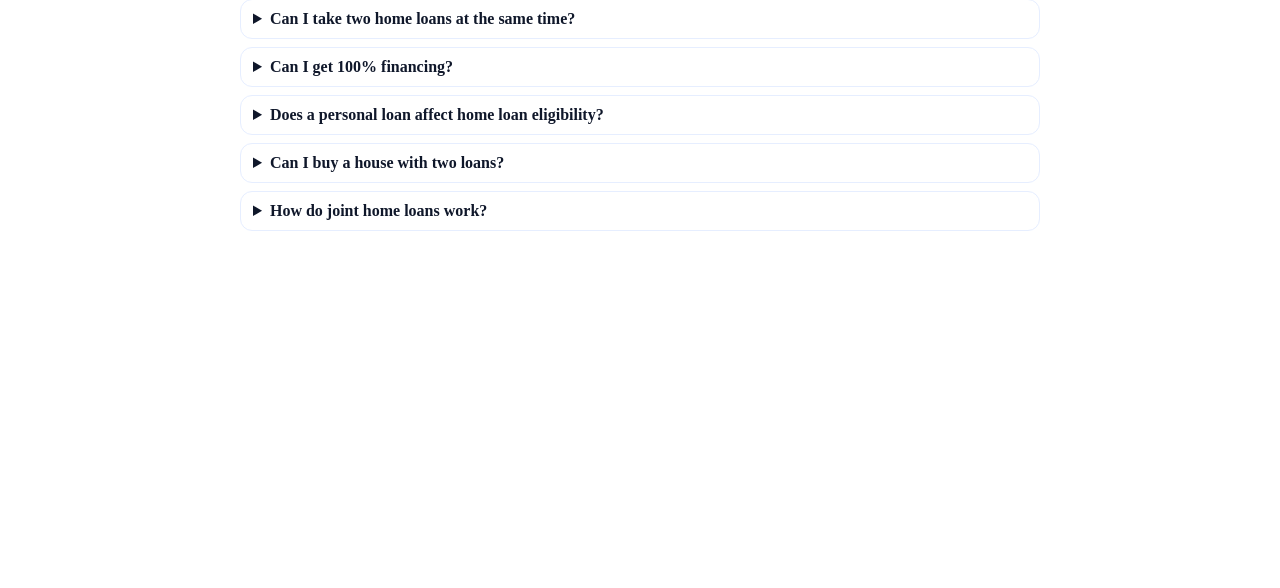
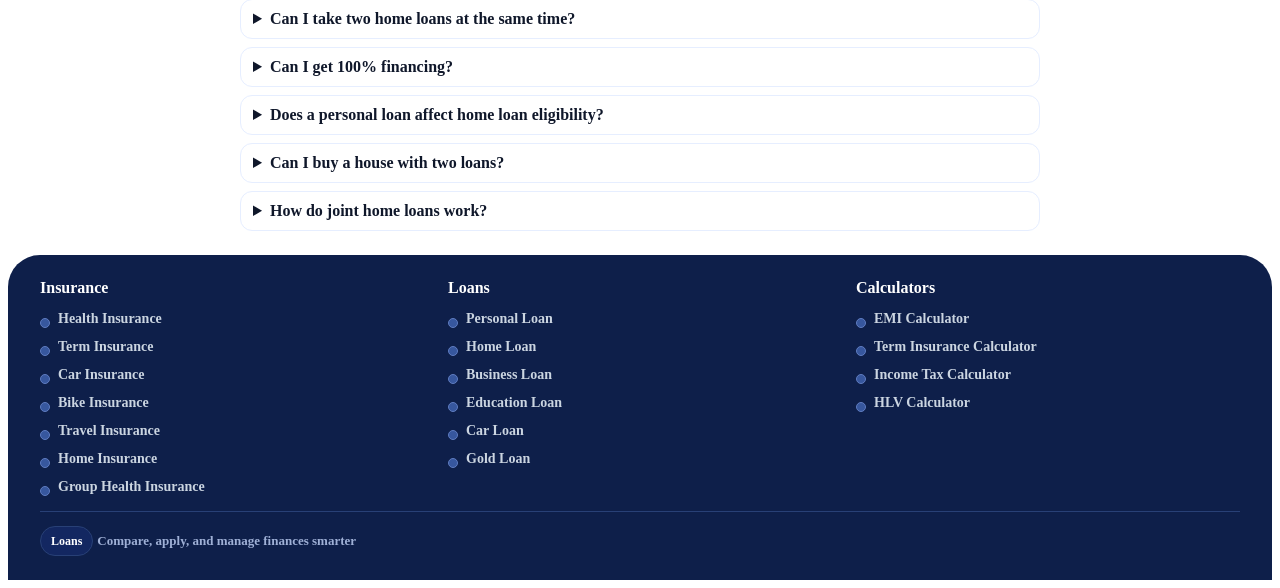
Before and after one commit to Rahul04909/unique-finance, a PHP site: page /loans/home-loan/ in a window 1280 px wide. Shown: the part 4982-5570 px from the top of the page. Before the commit the page ends 5213 px from the top, so only its background shows below. Run offline with PHP 8.4, Linux system fonts and the light colour scheme.

Commit message:
added loans footer

```diff
--- a/loans/business-loans/index.php
+++ b/loans/business-loans/index.php
@@ -213,7 +213,8 @@ if ($_SERVER['REQUEST_METHOD'] === 'POST') {
             <a class="btn" href="#businessLoanForm">Apply Now</a>
           </div>
         </div>
-      </section>
+</section>
+
       <section class="bl-features">
         <div class="card">
           <div class="card-title">Why choose our Business Loans</div>
@@ -287,6 +288,7 @@ if ($_SERVER['REQUEST_METHOD'] === 'POST') {
         </div>
       </section>
     </div>
+     <?php include __DIR__.'/../loans-footer.php'; ?>
   </section>
   <script type="application/ld+json">
   {
--- a/loans/home-loan/index.php
+++ b/loans/home-loan/index.php
@@ -590,5 +590,6 @@ $successMsg = 'Your home loan request has been submitted.';
       </section>
     </div>
   </section>
+  <?php include __DIR__.'/../loans-footer.php'; ?>
 </body>
 </html>
--- /dev/null
+++ b/loans/loans-footer.php
@@ -0,0 +1,63 @@
+<?php
+?>
+<footer class="lf-footer">
+  <div class="lf-container">
+    <div class="lf-top" aria-label="Loans footer navigation">
+      <div class="lf-col">
+        <h3 class="lf-heading">Insurance</h3>
+        <ul class="lf-links">
+          <li><a href="#">Health Insurance</a></li>
+          <li><a href="#">Term Insurance</a></li>
+          <li><a href="#">Car Insurance</a></li>
+          <li><a href="#">Bike Insurance</a></li>
+          <li><a href="#">Travel Insurance</a></li>
+          <li><a href="#">Home Insurance</a></li>
+          <li><a href="#">Group Health Insurance</a></li>
+        </ul>
+      </div>
+      <div class="lf-col">
+        <h3 class="lf-heading">Loans</h3>
+        <ul class="lf-links">
+          <li><a href="#">Personal Loan</a></li>
+          <li><a href="#">Home Loan</a></li>
+          <li><a href="#">Business Loan</a></li>
+          <li><a href="#">Education Loan</a></li>
+          <li><a href="#">Car Loan</a></li>
+          <li><a href="#">Gold Loan</a></li>
+        </ul>
+      </div>
+      <div class="lf-col">
+        <h3 class="lf-heading">Calculators</h3>
+        <ul class="lf-links">
+          <li><a href="#">EMI Calculator</a></li>
+          <li><a href="#">Term Insurance Calculator</a></li>
+          <li><a href="#">Income Tax Calculator</a></li>
+          <li><a href="#">HLV Calculator</a></li>
+        </ul>
+      </div>
+    </div>
+    <div class="lf-bottom">
+      <div class="lf-brand">
+        <span class="lf-badge">Loans</span>
+        <span class="lf-note">Compare, apply, and manage finances smarter</span>
+      </div>
+    </div>
+  </div>
+  <style>
+  .lf-footer{--lf-bg:#0e1f4a;--lf-surface:#132761;--lf-heading:#ffffff;--lf-text:#cbd5e1;--lf-muted:#9fb0d6;--lf-border:#284076;--lf-accent:#2f6fed}
+  .lf-footer{background:var(--lf-bg);color:var(--lf-text);border-radius:32px 32px 0 0;margin-top:24px}
+  .lf-container{max-width:1200px;margin:0 auto;padding:24px 16px}
+  .lf-top{display:grid;grid-template-columns:repeat(3,minmax(0,1fr));gap:24px;padding-bottom:16px;border-bottom:1px solid var(--lf-border)}
+  .lf-heading{margin:0 0 12px 0;color:var(--lf-heading);font-size:16px;font-weight:800}
+  .lf-links{list-style:none;margin:0;padding:0;display:flex;flex-direction:column;gap:10px}
+  .lf-links li{position:relative;padding-left:18px}
+  .lf-links li::before{content:"";position:absolute;left:0;top:.55em;width:8px;height:8px;border-radius:50%;background:#37579e;border:1px solid #5f7cc0}
+  .lf-links a{color:var(--lf-text);text-decoration:none;font-size:14px;font-weight:600}
+  .lf-links a:hover{color:#ffffff}
+  .lf-bottom{display:flex;align-items:center;justify-content:space-between;gap:12px;padding-top:14px}
+  .lf-badge{display:inline-flex;align-items:center;justify-content:center;height:28px;padding:0 10px;border-radius:999px;background:var(--lf-surface);color:#fff;border:1px solid var(--lf-border);font-size:12px;font-weight:800}
+  .lf-note{color:var(--lf-muted);font-size:13px;font-weight:700}
+  @media(max-width:880px){.lf-top{grid-template-columns:repeat(2,1fr)}}
+  @media(max-width:560px){.lf-top{grid-template-columns:1fr}.lf-container{padding:22px 16px}.lf-links a{font-size:15px}}
+  </style>
+</footer>
```
